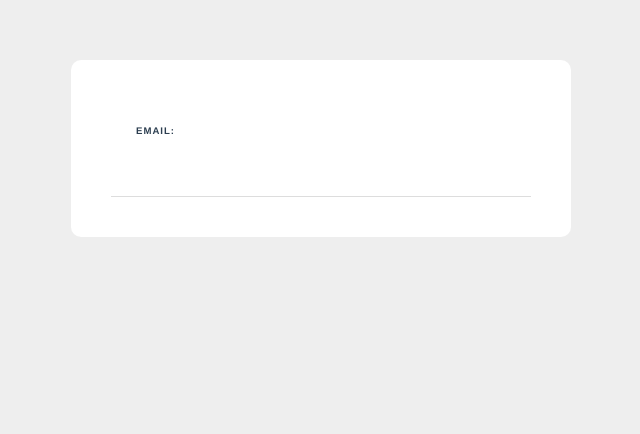
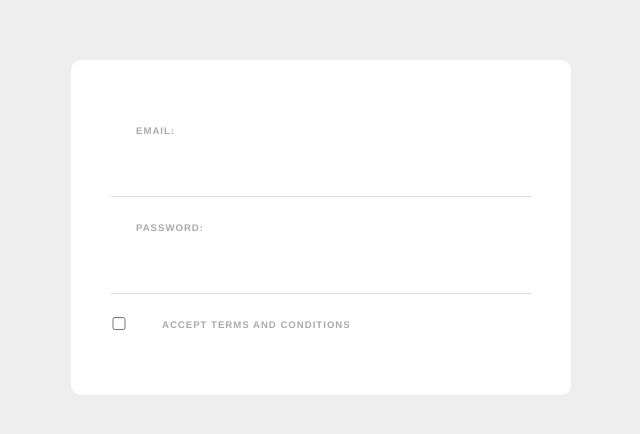
Before and after one commit to errea/VueForm, a Vue app: page / in a window 1280 px wide. Shown: the top 434 px of the page, without its empty margins (319-959 px from the left). Built offline with nearby package versions, Linux system fonts and the light colour scheme.

Commit message:
Add SignupForm component

```diff
--- a/src/components/SignupForm.vue
+++ b/src/components/SignupForm.vue
@@ -1,7 +1,15 @@
 <template>
   <form>
     <label>Email:</label>
-    <input type="email" required />
+    <input type="email" required v-model="email" />
+
+    <label>Password:</label>
+    <input type="password" required v-model="password" />
+
+    <div class="terms">
+      <input type="checkbox" required v-model="terms" />
+      <label>Accept terms and conditions</label>
+    </div>
   </form>
 </template>
 
@@ -9,6 +17,15 @@
 export default {
   name: "SignupForm",
   components: {},
+  data() {
+    return {
+      email: "",
+      password: "",
+      role: "",
+      terms: false,
+      tempSkills: "",
+    };
+  },
 };
 // eslint-disable-next-line vue/comment-directive
 </script>
@@ -24,7 +41,7 @@ form {
 }
 
 label {
-  color: aaa;
+  color: #aaa;
   display: inline-block;
   margin: 25px 25px;
   font-size: 0.6rem;
@@ -33,7 +50,8 @@ label {
   font-weight: bold;
 }
 
-input {
+input,
+select {
   display: block;
   padding: 10px 6px;
   width: 100%;
@@ -42,4 +60,11 @@ input {
   border-bottom: 1px solid #ddd;
   color: #555;
 }
+input[type="checkbox"] {
+  display: inline-block;
+  width: 16px;
+  margin: 0 10px 0 0;
+  position: relative;
+  top: 2px;
+}
 </style>
```
